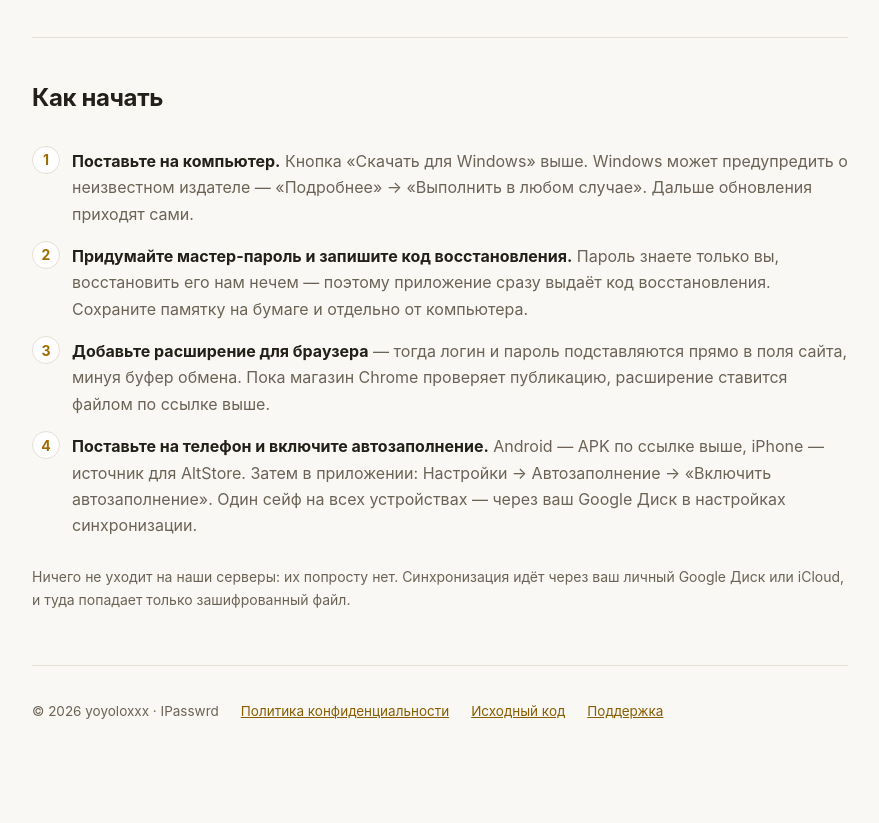
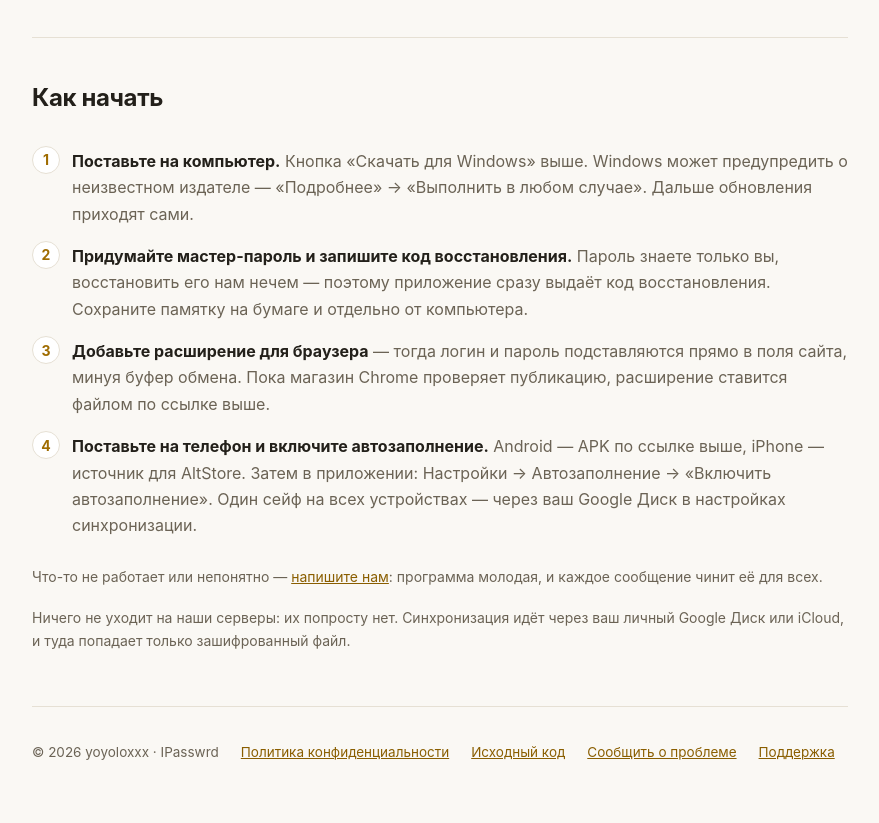
Before and after one commit to yoyoloxxx/ipasswrd, a browser extension: page docs/index.html in a window 1280 px wide. Shown: the part 2719-3542 px from the top of the page, without its empty margins (200-1079 px from the left). Before the commit the page ends 3501 px from the top, so only its background shows below. Drawn offline with Linux system fonts and the light colour scheme.

Commit message:
site: куда писать о проблемах - ссылка на issues в подвале и в разделе Как начать

```diff
--- a/docs/index.html
+++ b/docs/index.html
@@ -148,6 +148,7 @@
       <li><b>Добавьте расширение для браузера</b> — тогда логин и пароль подставляются прямо в поля сайта, минуя буфер обмена. Пока магазин Chrome проверяет публикацию, расширение ставится файлом по ссылке выше.</li>
       <li><b>Поставьте на телефон и включите автозаполнение.</b> Android — APK по ссылке выше, iPhone — источник для AltStore. Затем в приложении: Настройки → Автозаполнение → «Включить автозаполнение». Один сейф на всех устройствах — через ваш Google Диск в настройках синхронизации.</li>
     </ol>
+    <p class="note">Что-то не работает или непонятно — <a href="https://github.com/yoyoloxxx/ipasswrd/issues" style="color:var(--accent2)">напишите нам</a>: программа молодая, и каждое сообщение чинит её для всех.</p>
     <p class="note">Ничего не уходит на наши серверы: их попросту нет. Синхронизация идёт через ваш личный Google Диск или iCloud, и туда попадает только зашифрованный файл.</p>
   </section>
 
@@ -155,6 +156,7 @@
     <span>© 2026 yoyoloxxx · IPasswrd</span>
     <a href="privacy.html">Политика конфиденциальности</a>
     <a href="https://github.com/yoyoloxxx/ipasswrd">Исходный код</a>
+    <a href="https://github.com/yoyoloxxx/ipasswrd/issues">Сообщить о проблеме</a>
     <a href="mailto:g.glazirin0000@gmail.com">Поддержка</a>
   </footer>
 </div>
```
